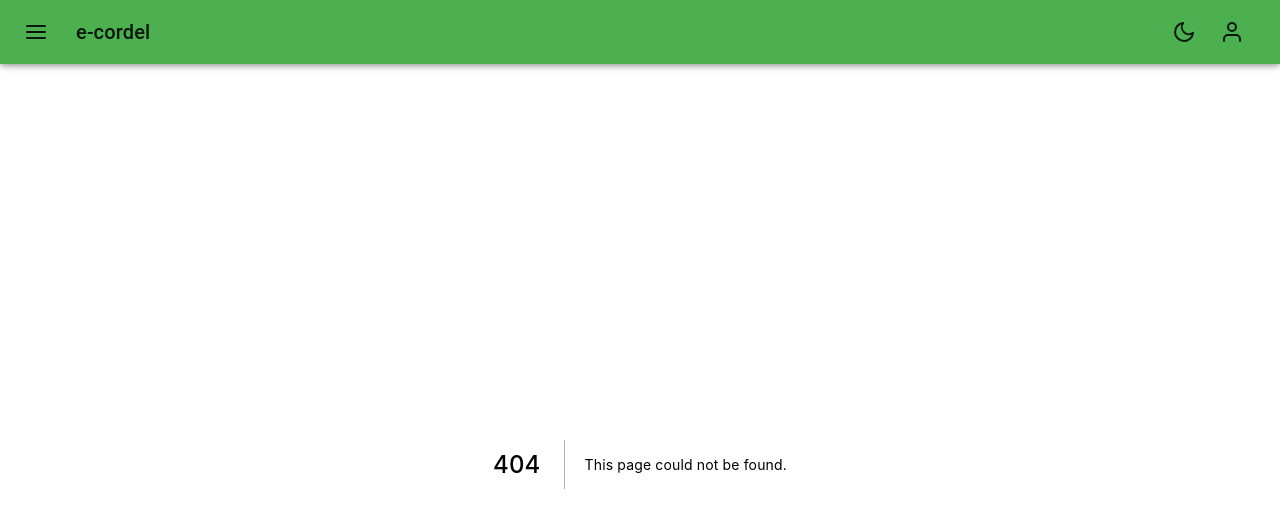
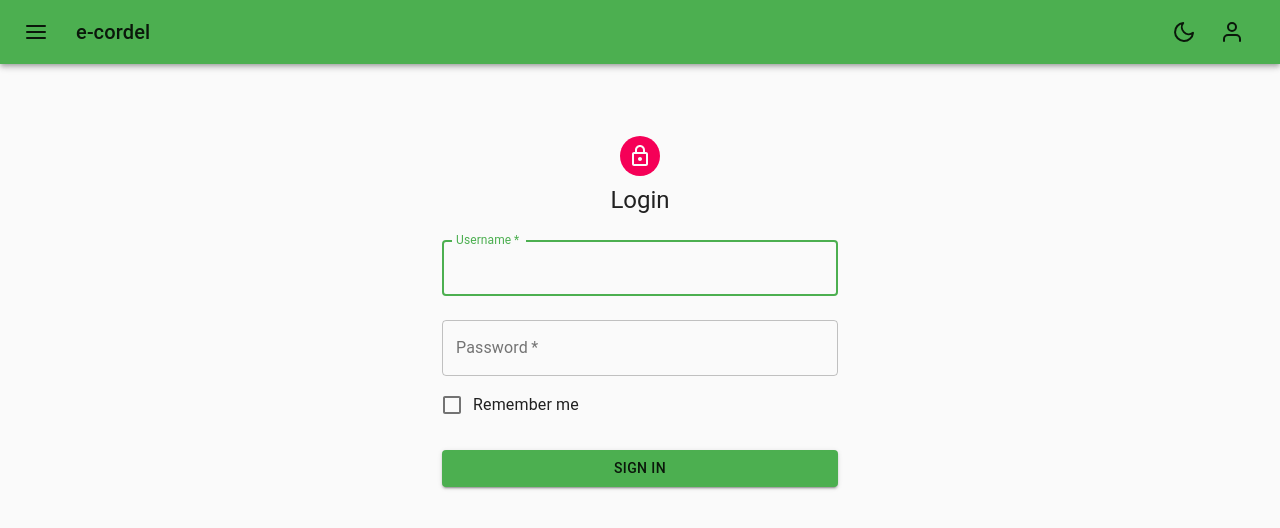
Before and after one commit to e-cordel/ecordel-frontend, a Next.js app: page /login in a window 1280 px wide. Before the commit this address had no page. Shown: the top 528 px of the page. Built offline with nearby package versions, Linux system fonts and the light colour scheme.

Commit message:
feature: Basic login form

```diff
--- a/package.json
+++ b/package.json
@@ -9,6 +9,7 @@
   },
   "dependencies": {
     "@material-ui/core": "^4.11.4",
+    "@material-ui/icons": "^4.11.2",
     "@material-ui/lab": "^4.0.0-alpha.58",
     "axios": "^0.21.1",
     "next": "10.2.0",
--- a/src/pages/_app.tsx
+++ b/src/pages/_app.tsx
@@ -11,11 +11,21 @@ export default function MyApp(props) {
   const { Component, pageProps } = props;
   const [darkMode, setDarkMode] = useState(false)
 
-  const handleDarkMode = useCallback(() => setDarkMode(!darkMode), [darkMode])
+  const handleDarkMode = useCallback(() => {
+    localStorage.setItem('@ecordel-theme', JSON.stringify(!darkMode));
+    setDarkMode(!darkMode);
+  }, [darkMode])
 
   React.useEffect(() => {
     // Remove the server-side injected CSS.
-    setDarkMode(window.matchMedia('(prefers-color-scheme: dark)').matches)
+    const darkState = JSON.parse(localStorage.getItem('@ecordel-theme'));
+    if (darkState !== null) {
+      setDarkMode(darkState);
+    } else {
+      setDarkMode(window.matchMedia('(prefers-color-scheme: dark)').matches)
+    }
+
+
     const jssStyles = document.querySelector('#jss-server-side');
     if (jssStyles) {
       jssStyles.parentElement.removeChild(jssStyles);
--- /dev/null
+++ b/src/pages/login.tsx
@@ -0,0 +1,89 @@
+import { Avatar, Button, Checkbox, Container, FormControlLabel, Grid, Link, makeStyles, TextField, Typography } from "@material-ui/core"
+import { Copyright, LockOutlined } from "@material-ui/icons"
+
+export default function Login() {
+  const classes = useStyles();
+
+  return (
+    <Container component="main" maxWidth="xs">
+      <div className={classes.paper}>
+        <Avatar className={classes.avatar}>
+          <LockOutlined />
+        </Avatar>
+        <Typography component="h1" variant="h5">
+          Login
+          </Typography>
+        <form className={classes.form} noValidate>
+          <TextField
+            variant="outlined"
+            margin="normal"
+            required
+            fullWidth
+            id="username"
+            label="Username"
+            name="username"
+            autoComplete="username"
+            autoFocus
+          />
+          <TextField
+            variant="outlined"
+            margin="normal"
+            required
+            fullWidth
+            name="password"
+            label="Password"
+            type="password"
+            id="password"
+            autoComplete="current-password"
+          />
+          <FormControlLabel
+            control={<Checkbox value="remember" color="primary" />}
+            label="Remember me"
+          />
+          <Button
+            type="submit"
+            fullWidth
+            variant="contained"
+            color="primary"
+            className={classes.submit}
+          >
+            Sign In
+            </Button>
+          {/* <Grid container>
+            <Grid item xs>
+              <Link href="#" variant="body2">
+                Forgot password?
+                </Link>
+            </Grid>
+            <Grid item>
+              <Link href="#" variant="body2">
+                {"Don't have an account? Sign Up"}
+              </Link>
+            </Grid>
+          </Grid> */}
+        </form>
+      </div>
+    </Container>
+  )
+}
+
+
+const useStyles = makeStyles((theme) => ({
+  paper: {
+    marginTop: theme.spacing(8),
+    display: 'flex',
+    flexDirection: 'column',
+    alignItems: 'center',
+  },
+  avatar: {
+    margin: theme.spacing(1),
+    backgroundColor: theme.palette.secondary.main,
+  },
+  form: {
+    width: '100%', // Fix IE 11 issue.
+    marginTop: theme.spacing(1),
+  },
+  submit: {
+    margin: theme.spacing(3, 0, 2),
+  },
+}));
```
Also changed, not shown: 1 other file (tests, documents, lock files or other folders).
